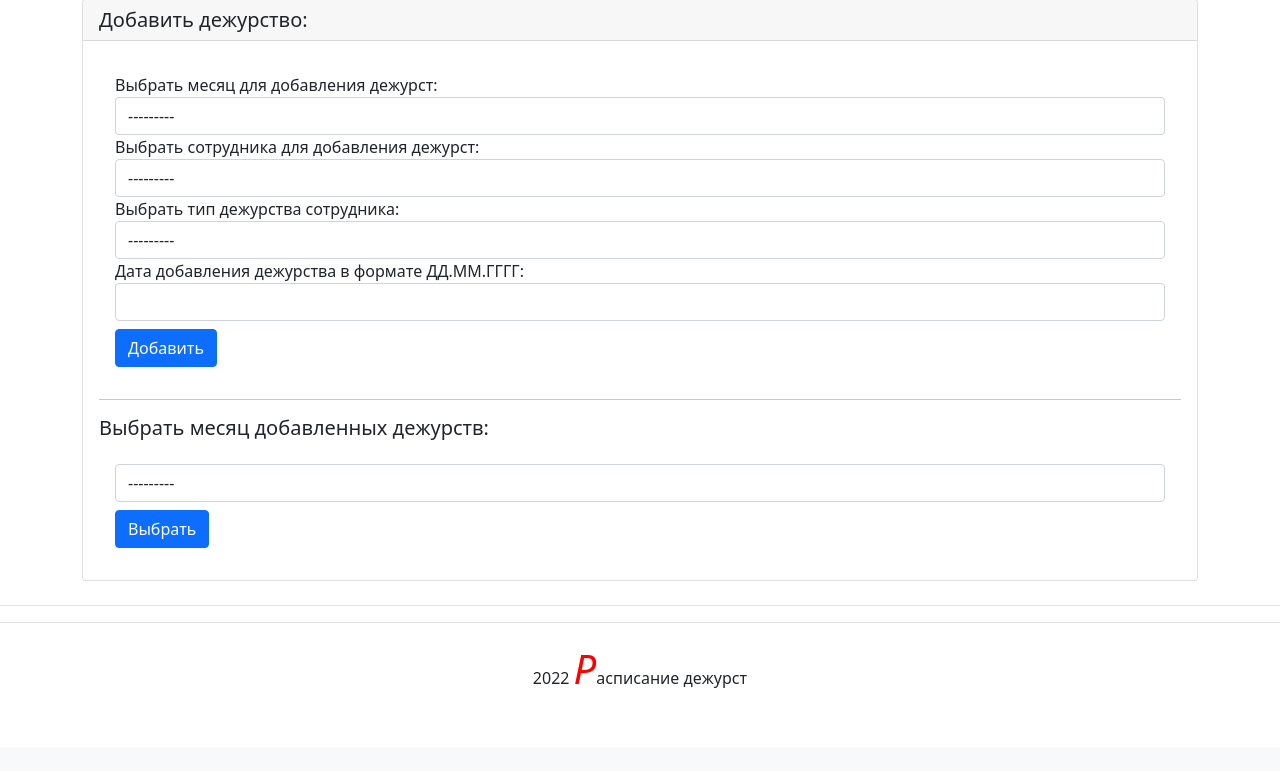
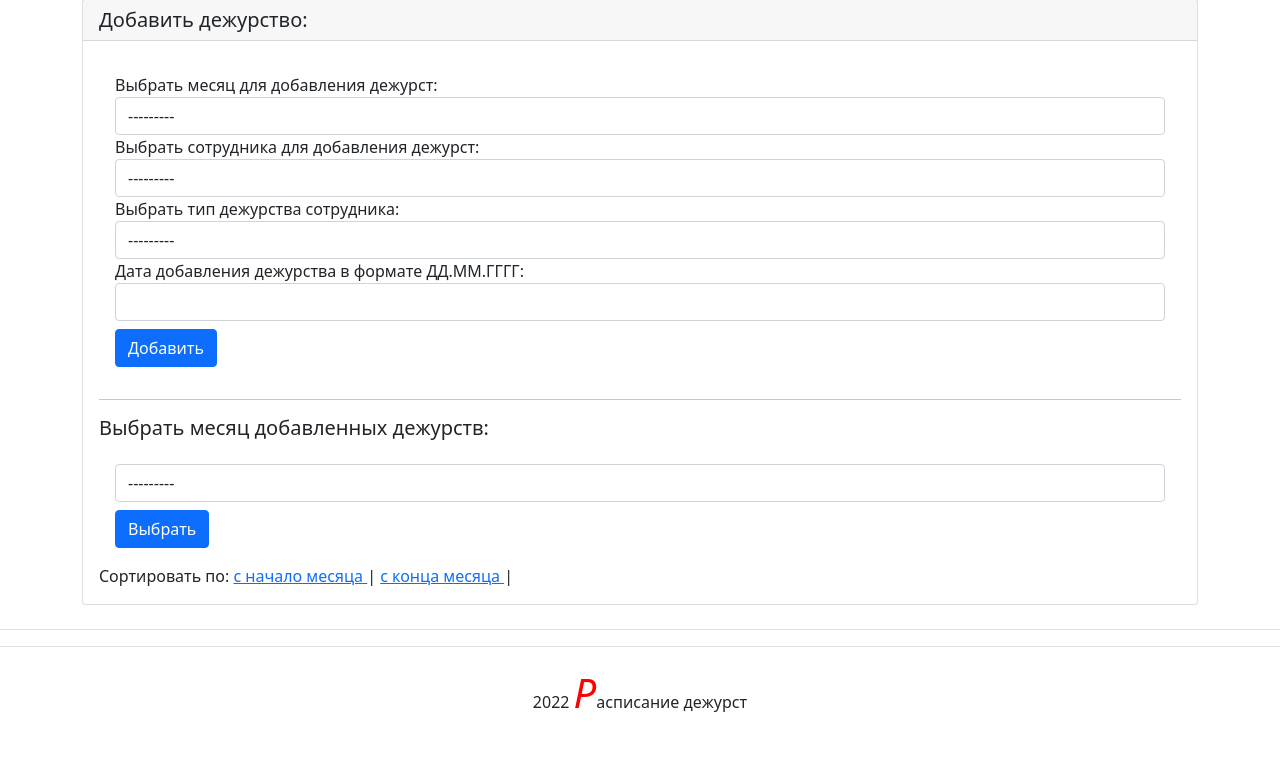
Before and after one commit to van799/timetable_project, a Django app: template table_work/table/templates/table/create_table.html in a window 1280 px wide. Shown: the part 206-977 px from the top of the page. Before the commit the page ends 894 px from the top, so only its background shows below. Run offline with Django 4.2, Linux system fonts and the light colour scheme; the template is opened without the code that fills it: values that come from a table or form of the project are taken from there, others are empty; some libraries are stand-ins or nearby versions.

Commit message:
добавлена возможность сортировки записей в на странице добавить расписание

```diff
--- a/table_work/table/templates/table/create_table.html
+++ b/table_work/table/templates/table/create_table.html
@@ -1,4 +1,5 @@
 {% extends 'base.html' %}
+{% load static %}
 {% block title %}Добавление дежурств{% endblock %}
 {% load user_filters %}
 {% block content %}
@@ -41,6 +42,12 @@
                 </form>
             </div>
 
+
+
+            Сортировать по:
+            <a href="/create?sort=date_up"> с начало месяца   </a>|
+            <a href="/create?sort=date_down"> с конца месяца </a>|
+
             {% for table in tables %}
             <hr>
             {{ table.start_date }} |
```
Also changed, not shown: table_work/table/views.py (+7 -1 lines).
